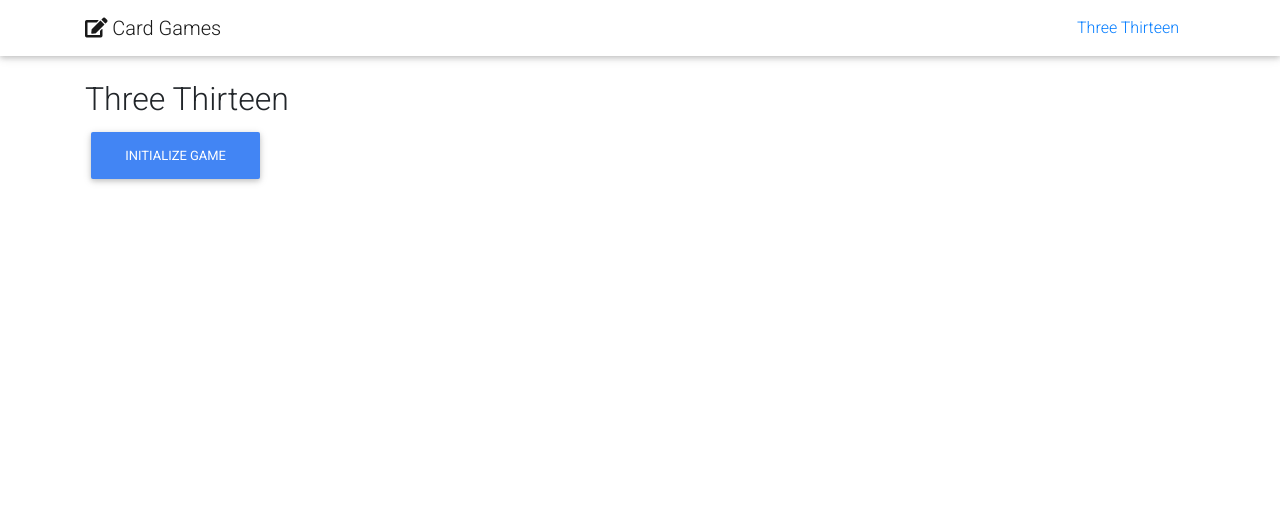
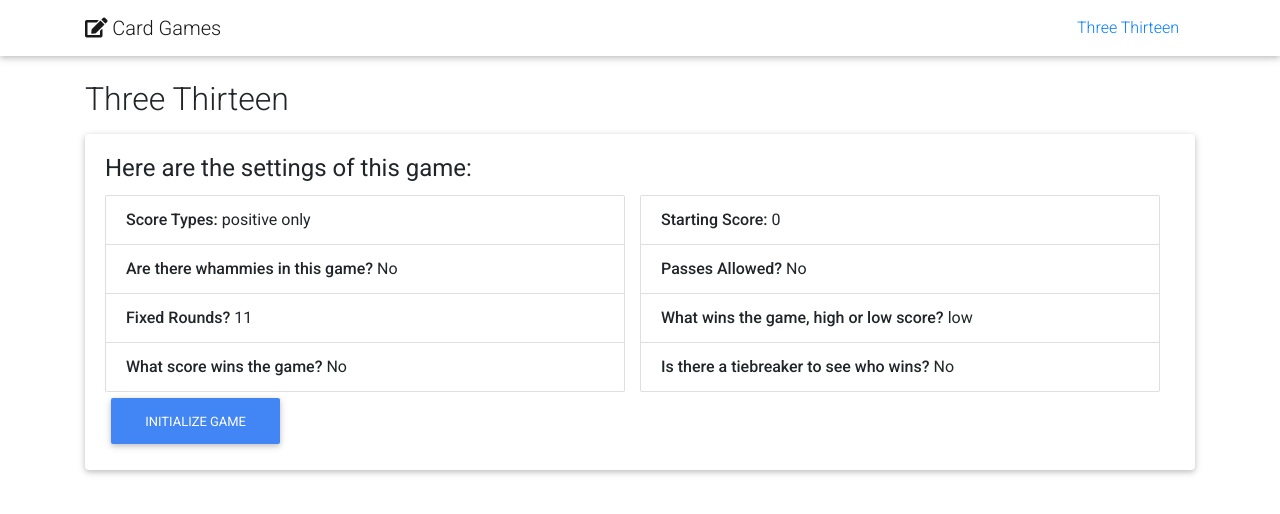
Before and after one commit to TwilightCoders/card-games, a React (Create React App) app: page /threeThirteen in a window 1280 px wide. Shown: the top 514 px of the page. Built offline with nearby package versions, Linux system fonts and the light colour scheme.

Commit message:
Added the game settings to the initialize game stage; tightened up the scores verification; and tightened up the scorecard rendering

```diff
--- a/src/components/AlertModal/AlertModal.js
+++ b/src/components/AlertModal/AlertModal.js
@@ -13,7 +13,7 @@ export default props => {
         <h4>{props.message}</h4>
       </ModalBody>
       <ModalFooter>
-        <Button color="primary" onClick={props.toggle}>OK!</Button>
+        <Button color="danger" onClick={props.toggle}>OK!</Button>
       </ModalFooter>
     </Modal>
   );
--- a/src/components/Game/Game.js
+++ b/src/components/Game/Game.js
@@ -7,8 +7,12 @@ import InitModal from '../InitModal';
 import ScoresModal from '../ScoresModal';
 import ConfirmModal from '../ConfirmModal/ConfirmModal';
 import AlertModal from '../AlertModal';
+import RenderSettings from './RenderSettings';
 import {
   Button,
+  Card,
+  CardBody,
+  CardTitle,
 } from 'mdbreact';
 
 
@@ -124,20 +128,16 @@ class Game extends Component {
     // winner, and if not, initialze everything for the next round - this will move to be
     // last within this function
     if (!this.state.gameplay.preRenderScoreboard && !isGameOver)
-      scores.push(this.seedScores(this.state.players.length, 1)[0]);
-
-    const modifier = isGameOver ? 0 : 1;
+      scores.push(this.seedScores(this.props.players.length, 1)[0]);
 
     const newState = {
       scores: scores,
-      currentRound: currentRound + modifier,
+      currentRound: currentRound + (isGameOver ? 0 : 1),
       alertDialog: {
         open: isGameOver,
         message: 'Game is over!',
       }
     }
-
-    console.log(newState);
 
     this.setState(newState);
   }
@@ -225,12 +225,16 @@ class Game extends Component {
         <div className='container' id='gameBoard'>
           <h2>{this.state.settings.name}</h2>
           {!this.state.initialized && // If this game is not initialized, then render a button that allows you to initialize it
-            <Fragment>
-              <button
-                className='btn btn-raised btn-primary'
-                onClick={this.toggleInitModal}
-              >Initialize Game</button>
-            </Fragment>
+            <Card className='mt-3'>
+              <CardBody>
+                <CardTitle>Here are the settings of this game:</CardTitle>
+                <RenderSettings settings={this.props.game} />
+                <Button
+                  color='primary'
+                  onClick={this.toggleInitModal}
+                >Initialize Game</Button>
+              </CardBody>
+            </Card>
           }
           {this.state.initialized &&  // If the game is initialized, then render it!
             <Scoreboard
--- /dev/null
+++ b/src/components/Game/RenderSettings.js
@@ -0,0 +1,109 @@
+import React, { Fragment } from 'react';
+import { ListGroup, ListGroupItem } from 'mdbreact';
+
+const ListArray = (arr) => {
+  if (!Array.isArray(arr) || arr.length === 0) return '';
+
+  let str;
+
+  for (let i = 0; i < arr.length; ++i) {
+    if (!i) str = arr[i];
+    else str += ' & ' + arr[i];
+  }
+
+  if (arr.length === 1) str += ' only';
+
+  return str;
+}
+
+const printElem = (elem) => {
+  if (typeof elem === 'boolean' || elem === null) return (elem ? 'Yes' : 'No');
+  if (Array.isArray(elem)) return ListArray(elem);
+  return elem;
+}
+
+const RenderSettings = (props) => {
+  const { settings } = props;
+  const renderKeys1 = [];
+  const renderKeys2 = [];
+  let count = 0;
+
+  Object.keys(settings.gameplay).forEach((elem, key) => {
+    let displayVal = printElem(settings.gameplay[elem]);;
+    let displayName;
+    let render = true;
+
+    switch (elem) {
+      case 'scoreTypes':
+        displayName = 'Score Types:';
+        break;
+      case 'fixedRounds':
+        displayName = 'Fixed Rounds?';
+        break;
+      case 'passesAllowed':
+        displayName = 'Passes Allowed?';
+        break;
+      case 'whammies':
+        displayName = 'Are there whammies in this game?';
+        break;
+      case 'whammieName':
+        displayName = 'What are whammies called?';
+        if (!settings.gameplay['whammies']) render = false;
+        break;
+      case 'whammieScore':
+        displayName = 'What are the values of whammies?';
+        if (!settings.gameplay['whammies']) render = false;
+        break;
+      case 'startScore':
+        displayName = 'Starting Score:';
+        break;
+      case 'winType':
+        displayName = 'What triggers the game to be over?';
+        if (settings.gameplay['fixedRounds']) render = false;
+        break;
+      case 'winCondition':
+        displayName = 'What wins the game, high or low score?';
+        break;
+      case 'winScore':
+        displayName = 'What score wins the game?';
+        break;
+      case 'tieBreaker':
+        displayName = 'Is there a tiebreaker to see who wins?';
+        break;
+      default:
+        render = false;
+    };
+    if (render) {
+      const result = count % 2;
+      const content = <Fragment><strong>{displayName}</strong> {displayVal}</Fragment>;
+      if (!result)
+        renderKeys1.push(content);
+      else
+        renderKeys2.push(content);
+      ++count;
+    }
+  });
+
+  return (
+    <div className='container'>
+      <div className='row'>
+        <ListGroup className='col-12 col-lg-6'>
+          {
+            renderKeys1.map((item, index) => {
+              return <ListGroupItem key={`gameplayKey1${index}`}>{item}</ListGroupItem>;
+            })
+          }
+        </ListGroup>
+        <ListGroup className='col-12 col-lg-6'>
+          {
+            renderKeys2.map((item, index) => {
+              return <ListGroupItem key={`gameplayKey2${index}`}>{item}</ListGroupItem>;
+            })
+          }
+        </ListGroup>
+      </div>
+    </div>
+  );
+}
+
+export default RenderSettings;
--- a/src/components/ScoresModal/ScoresModal.js
+++ b/src/components/ScoresModal/ScoresModal.js
@@ -97,13 +97,14 @@ export default class ScoresModal extends Component {
   applyWhammie = (index = null) => {
     if (index === null) return false;
 
-    const { scores, negatives } = this.state;
+    const { scores, negatives, validation } = this.state;
     if (scores[index] === this.whammie) scores[index] = '';
     else scores[index] = this.whammie;
 
     negatives[index] = false;
+    validation[index] = true;
 
-    this.setState({scores, negatives});
+    this.setState({scores, negatives, validation});
   }
 
   // This function replaces whatever is typed into the text box of a given player score with a pass
@@ -111,13 +112,14 @@ export default class ScoresModal extends Component {
   applyPass = (index = null) => {
     if (index === null) return false;
 
-    const { scores, negatives } = this.state;
+    const { scores, negatives, validation } = this.state;
     if (scores[index] === this.pass) scores[index] = '';
     else scores[index] = this.pass;
 
     negatives[index] = false;
+    validation[index] = true;
 
-    this.setState({ scores, negatives });
+    this.setState({ scores, negatives, validation });
   }
 
   applyNegative = (index = null) => {
```
